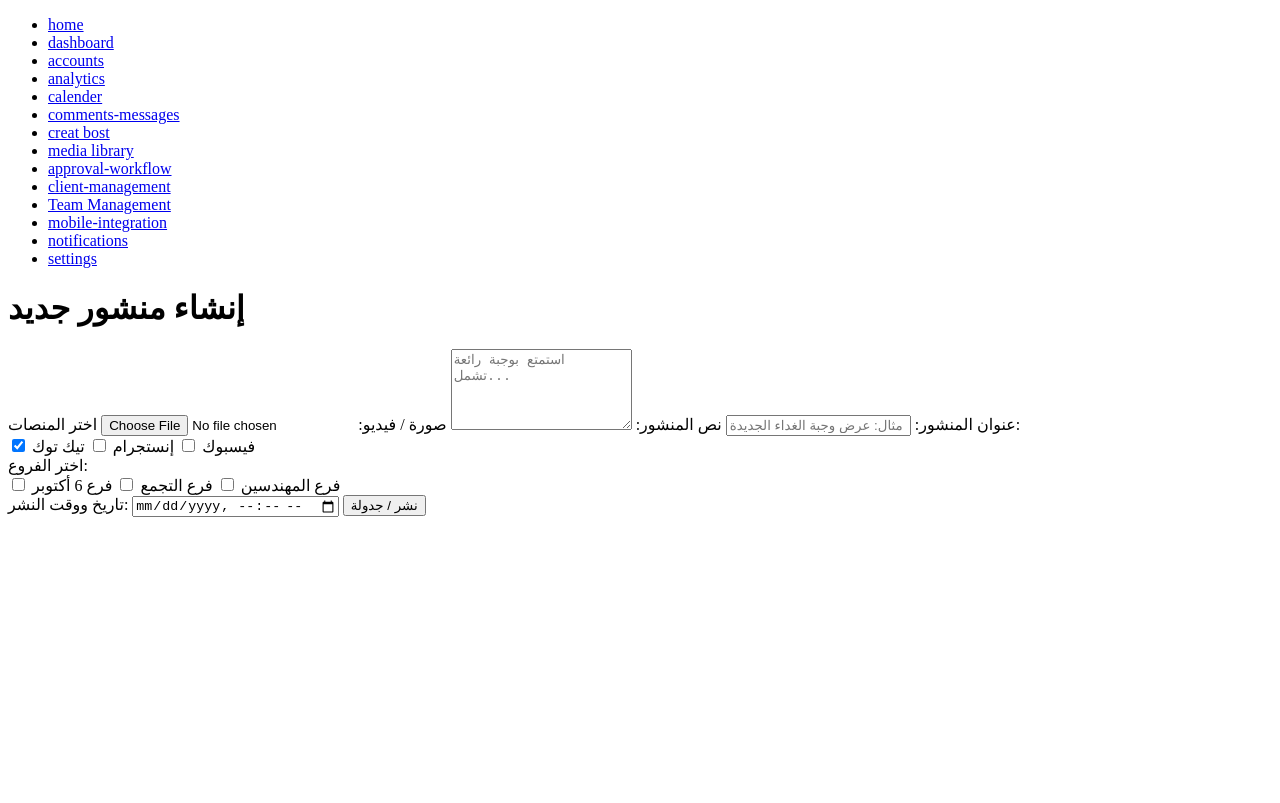
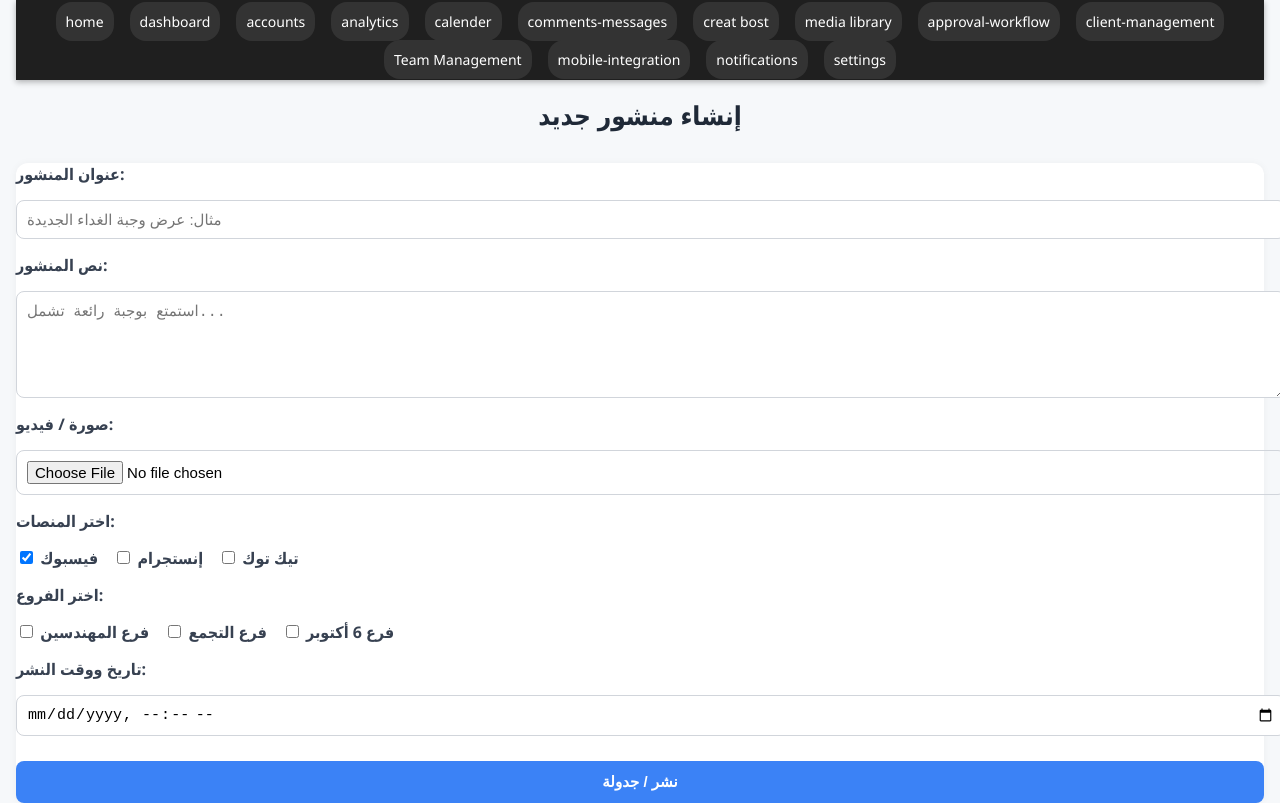
Before and after one commit to Mustafax98/social, a plain HTML site: page creat bost.html in a window 1280 px wide. Drawn offline with Linux system fonts and the light colour scheme; the site is published under a folder, as on GitHub Pages, so addresses that start at the root find nothing.

Commit message:
Update creat bost.html

```diff
--- a/creat bost.html
+++ b/creat bost.html
@@ -4,26 +4,26 @@
   <meta charset="UTF-8" />
   <meta name="viewport" content="width=device-width, initial-scale=1.0" />
   <title>إنشاء منشور</title>
-  <link rel="stylesheet" href="/Style.css" />
+<link rel="stylesheet" href="Style.css">
 </head>
 <body>
   <div class="container">
    <div class="taps">
       <ul>
-        <li><a href="/index.html">home</a></li>
-        <li><a href="/dashboard.html">dashboard</a></li>
-        <li><a href="/accounts.html">accounts</a></li>
-        <li><a href="/analytics.html">analytics</a></li>
-        <li><a href="/calender.html">calender</a></li>
-        <li><a href="/comments-messages.html">comments-messages</a></li>
-        <li><a href="/creat bost.html">creat bost</a></li>
-        <li><a href="/media library.html">media library</a></li>
-        <li><a href="/approval-workflow.html">approval-workflow</a></li>
-        <li><a href="/client-management.html">client-management</a></li>
-        <li><a href="/Team Management.html">Team Management</a></li>
-        <li><a href="/mobile-integration.html">mobile-integration</a></li>
-        <li><a href="/notifications.html">notifications</a></li>
-        <li><a href="/settings.html">settings</a></li>
+        <li><a href="index.html">home</a></li>
+        <li><a href="dashboard.html">dashboard</a></li>
+        <li><a href="accounts.html">accounts</a></li>
+        <li><a href="analytics.html">analytics</a></li>
+        <li><a href="calender.html">calender</a></li>
+        <li><a href="comments-messages.html">comments-messages</a></li>
+        <li><a href="creat-bost.html">creat bost</a></li>
+        <li><a href="media-library.html">media library</a></li>
+        <li><a href="approval-workflow.html">approval-workflow</a></li>
+        <li><a href="client-management.html">client-management</a></li>
+        <li><a href="Team-Management.html">Team Management</a></li>
+        <li><a href="mobile-integration.html">mobile-integration</a></li>
+        <li><a href="notifications.html">notifications</a></li>
+        <li><a href="settings.html">settings</a></li>
       </ul>
     </div>
     <header class="header">
```
